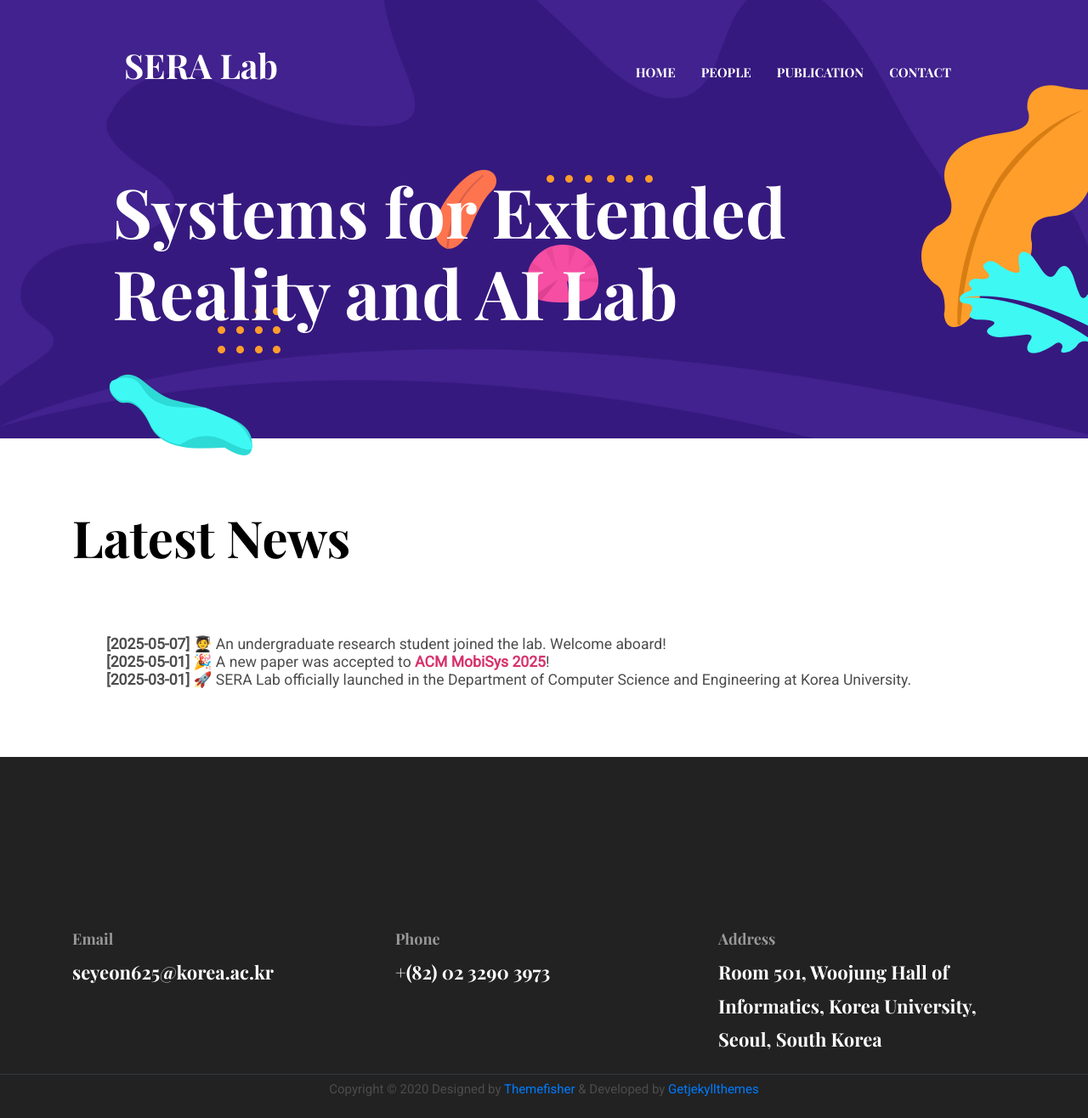
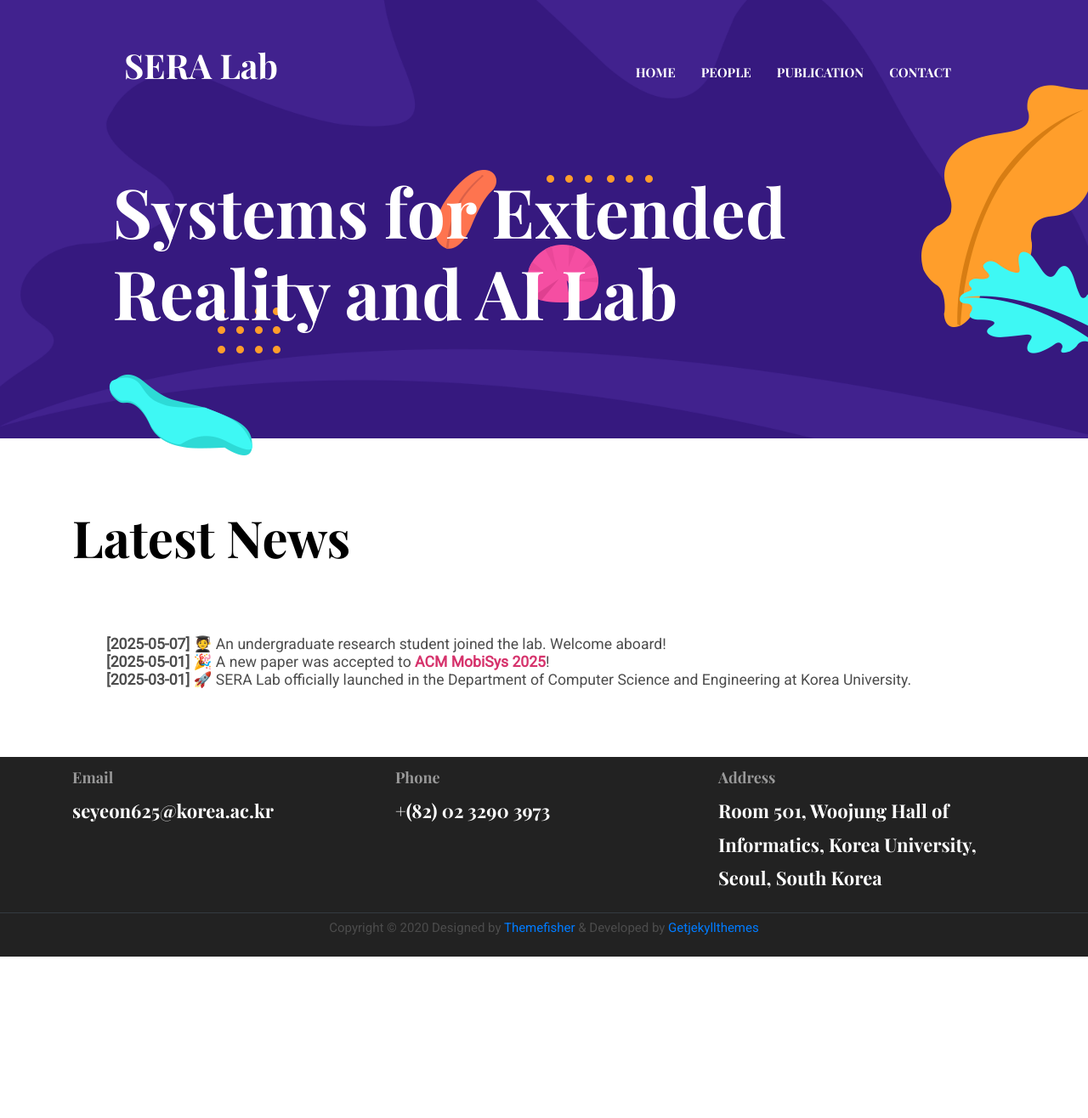
Before and after one commit to seyeon4302/seyeon4302.github.io, a Jekyll site: the page built from index.html, in a window 1280 px wide and 1316 px high. Shown: the whole window at 85% size. Built offline with Jekyll 4.4.1, drawn with Linux system fonts in a browser that asks for light colours.

Commit message:
Update _homepage.scss

```diff
--- a/assets/scss/templates/_homepage.scss
+++ b/assets/scss/templates/_homepage.scss
@@ -188,7 +188,7 @@
 
 /* footer */
 .footer-section {
-  padding-top: 200px;
+  padding-top: 10px;
 }
 
 .section-on-footer {
```
